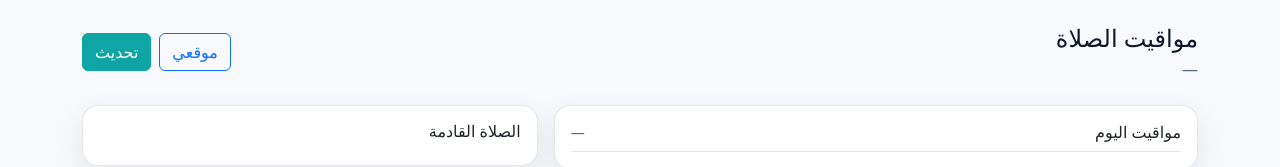
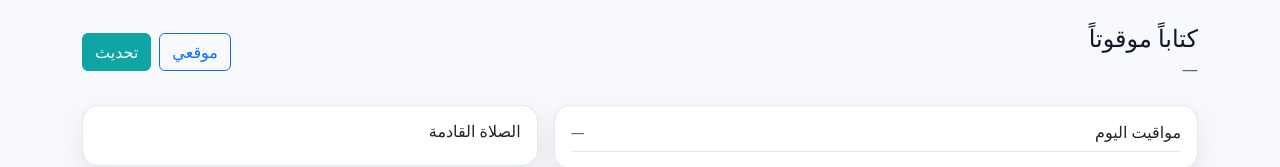
Before and after one commit to Feras-AbdulMohsen-AlAhmad/Mawquta, a website: page src/index.html in a window 1280 px wide. Shown: the top 167 px of the page. Drawn offline with nearby package versions, Linux system fonts and the light colour scheme.

Commit message:
feat: update title and header text to reflect new branding

```diff
--- a/src/index.html
+++ b/src/index.html
@@ -4,7 +4,7 @@
 <head>
     <meta charset="utf-8" />
     <meta name="viewport" content="width=device-width, initial-scale=1" />
-    <title>Muslim Salat — مواقيت الصلاة</title>
+    <title>Mawquta — كتاباً موقوتاً</title>
 
     <!-- Theme init: system (ضعه قبل CSS لتجنب الوميض) -->
     <script>
@@ -29,7 +29,7 @@
     <main class="container py-4">
         <header class="d-flex flex-wrap gap-2 align-items-center justify-content-between mb-4">
             <div>
-                <h1 class="h4 mb-1">مواقيت الصلاة</h1>
+                <h1 class="h4 mb-1">كتاباً موقوتاً</h1>
                 <p id="metaLocation" class="text-muted mb-0">—</p>
             </div>
 
```
